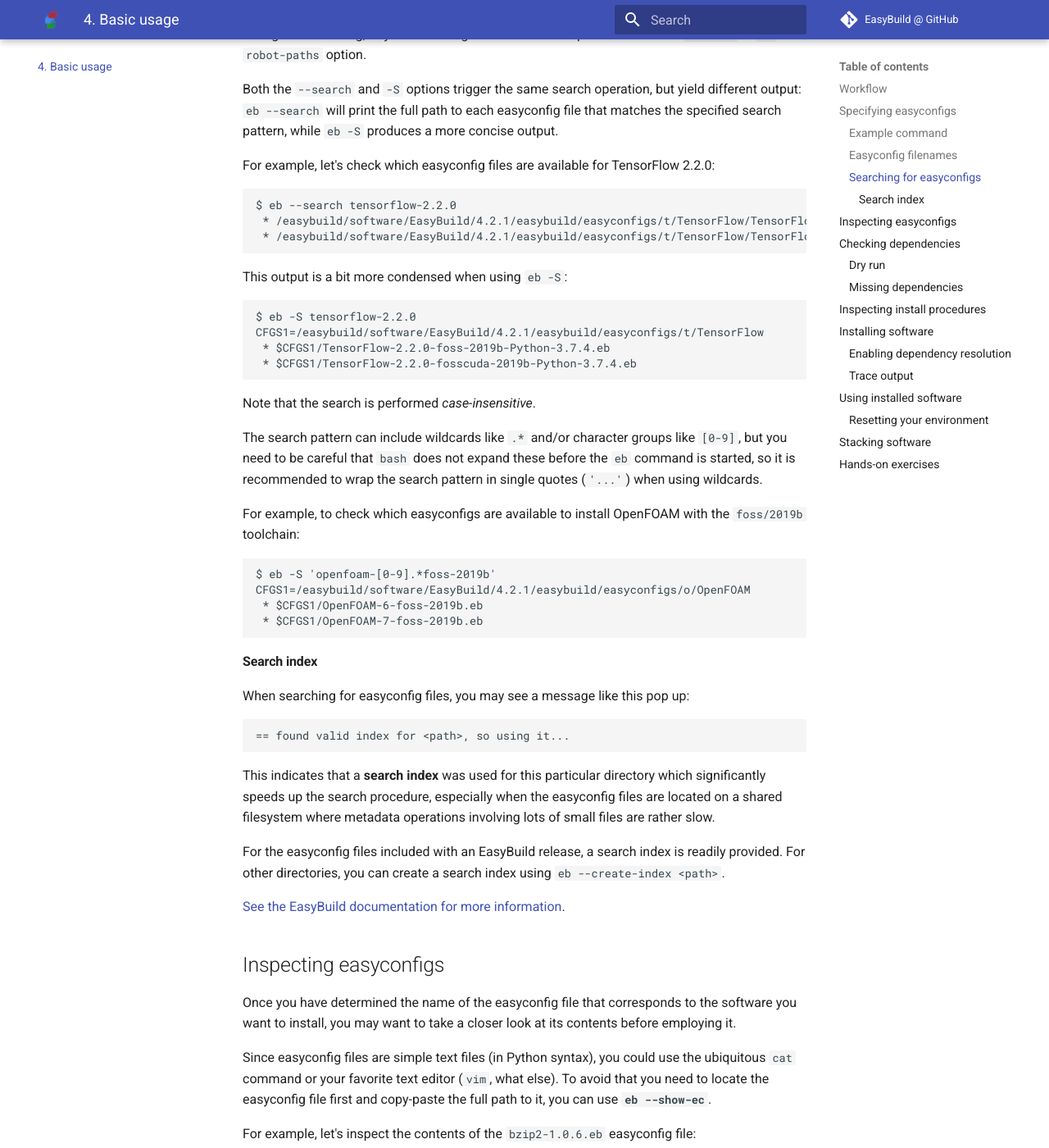
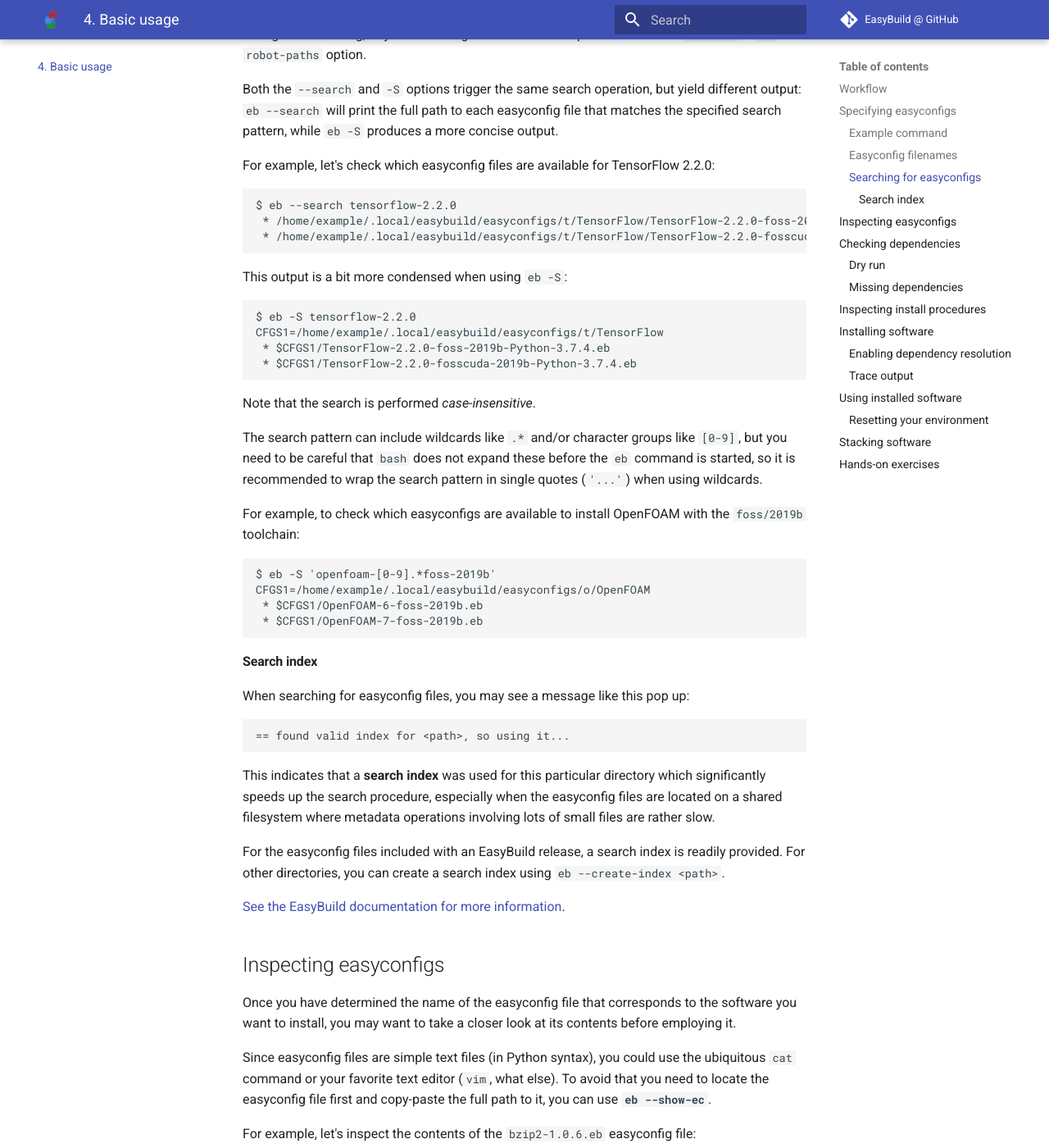
Before and after one commit to easybuilders/easybuild-tutorial, an MkDocs documentation site: the page built from docs/basic_usage/README.md, in a window 1280 px wide and 1400 px high, scrolled down 3151 px. Shown: the whole window at 82% size. Built offline with MkDocs 1.6.1 and Material for MkDocs 9.7.7, drawn with Linux system fonts in a browser that asks for light colours; some of the changed text lies outside the part shown.

Commit message:
minor fix to earlier tutorial parts

````diff
--- a/docs/basic_usage/README.md
+++ b/docs/basic_usage/README.md
@@ -134,15 +134,15 @@ For example, let's check which easyconfig files are available for TensorFlow 2.2
 
 ```shell
 $ eb --search tensorflow-2.2.0
- * /easybuild/software/EasyBuild/4.2.1/easybuild/easyconfigs/t/TensorFlow/TensorFlow-2.2.0-foss-2019b-Python-3.7.4.eb
- * /easybuild/software/EasyBuild/4.2.1/easybuild/easyconfigs/t/TensorFlow/TensorFlow-2.2.0-fosscuda-2019b-Python-3.7.4.eb
+ * /home/example/.local/easybuild/easyconfigs/t/TensorFlow/TensorFlow-2.2.0-foss-2019b-Python-3.7.4.eb
+ * /home/example/.local/easybuild/easyconfigs/t/TensorFlow/TensorFlow-2.2.0-fosscuda-2019b-Python-3.7.4.eb
 ```
 
 This output is a bit more condensed when using `eb -S`:
 
 ```
 $ eb -S tensorflow-2.2.0
-CFGS1=/easybuild/software/EasyBuild/4.2.1/easybuild/easyconfigs/t/TensorFlow
+CFGS1=/home/example/.local/easybuild/easyconfigs/t/TensorFlow
  * $CFGS1/TensorFlow-2.2.0-foss-2019b-Python-3.7.4.eb
  * $CFGS1/TensorFlow-2.2.0-fosscuda-2019b-Python-3.7.4.eb
 ```
@@ -157,7 +157,7 @@ For example, to check which easyconfigs are available to install OpenFOAM with t
 
 ```
 $ eb -S 'openfoam-[0-9].*foss-2019b'
-CFGS1=/easybuild/software/EasyBuild/4.2.1/easybuild/easyconfigs/o/OpenFOAM
+CFGS1=/home/example/.local/easybuild/easyconfigs/o/OpenFOAM
  * $CFGS1/OpenFOAM-6-foss-2019b.eb
  * $CFGS1/OpenFOAM-7-foss-2019b.eb
 ```
@@ -193,7 +193,7 @@ For example, let's inspect the contents of the `bzip2-1.0.6.eb` easyconfig file:
 ```shell
 $ eb --show-ec bzip2-1.0.6.eb
 == temporary log file in case of crash /tmp/eb-jnpzclhl/easybuild-e37cbrj1.log
-== Contents of /easybuild/software/EasyBuild/4.2.1/easybuild/easyconfigs/b/bzip2/bzip2-1.0.6.eb:
+== Contents of /home/example/.local/easybuild/easyconfigs/b/bzip2/bzip2-1.0.6.eb:
 name = 'bzip2'
 version = '1.0.6'
 
@@ -262,9 +262,9 @@ For example, to check which of the dependencies that are required for `SAMtools-
 ```shell
 $ eb SAMtools-1.10-GCC-9.3.0.eb -D
 == temporary log file in case of crash /tmp/eb-x4qofiph/easybuild-ehhi9fb1.log
-== found valid index for /easybuild/software/EasyBuild/4.2.1/easybuild/easyconfigs, so using it...
+== found valid index for /home/example/.local/easybuild/easyconfigs, so using it...
 Dry run: printing build status of easyconfigs and dependencies
-CFGS=/easybuild/software/EasyBuild/4.2.1/easybuild/easyconfigs
+CFGS=/home/example/.local/easybuild/easyconfigs
  ...
  * [x] $CFGS/b/bzip2/bzip2-1.0.8-GCCcore-9.3.0.eb (module: bzip2/1.0.8-GCCcore-9.3.0)
  * [x] $CFGS/x/XZ/XZ-5.2.5-GCCcore-9.3.0.eb (module: XZ/5.2.5-GCCcore-9.3.0)
@@ -402,8 +402,8 @@ So, let's try to install SAMtools version 1.10:
 ```shell
 $ eb SAMtools-1.10-GCC-9.3.0.eb
 == temporary log file in case of crash /tmp/eb-zh7_fyre/easybuild-4q_lo57b.log
-== found valid index for /easybuild/software/EasyBuild/4.2.1/easybuild/easyconfigs, so using it...
-== processing EasyBuild easyconfig /easybuild/software/EasyBuild/4.2.1/easybuild/easyconfigs/s/SAMtools/SAMtools-1.10-GCC-9.3.0.eb
+== found valid index for /home/example/.local/easybuild/easyconfigs, so using it...
+== processing EasyBuild easyconfig /home/example/.local/easybuild/easyconfigs/s/SAMtools/SAMtools-1.10-GCC-9.3.0.eb
 == building and installing SAMtools/1.10-GCC-9.3.0...
 == fetching files...
 == creating build dir, resetting environment...
@@ -451,9 +451,9 @@ $ eb Bowtie2-2.4.1-GCC-9.3.0.eb -M
 $ eb Bowtie2-2.4.1-GCC-9.3.0.eb
 ...
 == preparing...
-== FAILED: Installation ended unsuccessfully (build directory: /dev/shm/example/Bowtie2/2.4.1/GCC-9.3.0): build failed (first 300 chars): Missing modules for dependencies (use --robot?): tbb/2020.1-GCCcore-9.3.0 (took 1 min 57 sec)
+== FAILED: Installation ended unsuccessfully (build directory: /tmp/example/Bowtie2/2.4.1/GCC-9.3.0): build failed (first 300 chars): Missing modules for dependencies (use --robot?): tbb/2020.1-GCCcore-9.3.0 (took 1 min 57 sec)
 == Results of the build can be found in the log file(s) /tmp/eb-x5ik_8b5/easybuild-Bowtie2-2.4.1-20200610.200056.qfgfI.log
-ERROR: Build of /easybuild/software/EasyBuild/4.2.1/easybuild/easyconfigs/b/Bowtie2/Bowtie2-2.4.1-GCC-9.3.0.eb failed (err: 'build failed (first 300 chars): Missing modules for dependencies (use --robot?): tbb/2020.1-GCCcore-9.3.0')
+ERROR: Build of /home/example/.local/easybuild/easyconfigs/b/Bowtie2/Bowtie2-2.4.1-GCC-9.3.0.eb failed (err: 'build failed (first 300 chars): Missing modules for dependencies (use --robot?): tbb/2020.1-GCCcore-9.3.0')
 ```
 
 Oh my, what's this all about?
@@ -581,7 +581,7 @@ sourcepath     (E) = /home/example/easybuild/sources
 So, what's in this directory?
 
 ```shell
-$ ls -l /tmp/example/isc20/easybuild
+$ ls -l $HOME/easybuild
 total 16
 drwxrwxr-x 5 example example 4096 Jun 10 20:11 ebfiles_repo
 drwxrwxr-x 5 example example 4096 Jun 10 20:10 modules
@@ -619,8 +619,8 @@ Now the modules tool should be aware of our brand new installations:
 $ module avail
 
 ------------ /home/example/easybuild/modules/all ------------
-   Bowtie2/2.4.1-GCC-9.3.0    SAMtools/1.10-GCC-9.3.0
-   tbb/2020.1-GCCcore-9.3.0
+   Bowtie2/2.4.1-GCC-9.3.0    tbb/2020.1-GCCcore-9.3.0
+   SAMtools/1.10-GCC-9.3.0
 
 ------------------- /easybuild/modules/all -------------------
     ...
@@ -634,8 +634,7 @@ Let's test this for Bowtie2. In our current environment, the `bowtie2` command i
 
 ```shell
 $ module list
-Currently Loaded Modules:
-  1) EasyBuild/4.2.1
+No modules loaded
 
 $ bowtie2
 bash: bowtie2: command not found
@@ -648,10 +647,12 @@ $ module load Bowtie2/2.4.1-GCC-9.3.0
 
 $ module list
 Currently Loaded Modules:
-  1) EasyBuild/4.2.1                 5) GCC/9.3.0
-  2) GCCcore/9.3.0                   6) tbb/2020.1-GCCcore-9.3.0
-  3) zlib/1.2.11-GCCcore-9.3.0       7) Bowtie2/2.4.1-GCC-9.3.0
-  4) binutils/2.34-GCCcore-9.3.0
+  1) GCCcore/9.3.0
+  2) zlib/1.2.11-GCCcore-9.3.0
+  3) binutils/2.34-GCCcore-9.3.0
+  4) GCC/9.3.0
+  5) tbb/2020.1-GCCcore-9.3.0
+  6) Bowtie2/2.4.1-GCC-9.3.0
 
 $ bowtie2 --version
 /home/example/easybuild/software/Bowtie2/2.4.1-GCC-9.3.0/bin/bowtie2-align-s version 2.4.1
@@ -738,7 +739,7 @@ See if EasyBuild provides any easyconfig files for installing GROMACS version 20
     To check for available easyconfig files, we can use `eb --search` or `eb -S`:
     ```shell
     $ eb -S gromacs-2019.4
-    CFGS1=/easybuild/software/EasyBuild/4.2.1/easybuild/easyconfigs/g/GROMACS
+    CFGS1=/home/example/.local/easybuild/easyconfigs/g/GROMACS
      * $CFGS1/GROMACS-2019.4-foss-2019b.eb
     ```
 
@@ -752,7 +753,7 @@ Check which dependencies are missing to install PETSc version 3.12.4 with the `2
     First, we need to determine the name of the easyconfig file for PETSc version 3.12.4:
     ```shell
     $ eb -S 'PETSc-3.12.4.*foss-2020a'
-    CFGS1=/easybuild/software/EasyBuild/4.2.1/easybuild/easyconfigs/p/PETSc
+    CFGS1=/home/example/.local/easybuild/easyconfigs/p/PETSc
      * $CFGS1/PETSc-3.12.4-foss-2020a-Python-3.8.2.e
     ```
 
@@ -819,7 +820,7 @@ Enable trace output so you can see which parts of the installation take a while.
     First, determine the easyconfig file we can use for this:
     ```shell
     $ eb -S 'h5py.*Python-3.8.2'
-    CFGS1=/easybuild/software/EasyBuild/4.2.1/easybuild/easyconfigs/h/h5py
+    CFGS1=/home/example/.local/easybuild/easyconfigs/h/h5py
     * $CFGS1/h5py-2.10.0-foss-2020a-Python-3.8.2.eb
     ```
 
@@ -851,12 +852,12 @@ Enable trace output so you can see which parts of the installation take a while.
     == building...
       >> running command:
             [started at: 2020-06-10 21:47:32]
-            [working dir: /dev/shm/example/h5py/2.10.0/foss-2020a-Python-3.8.2/h5py-2.10.0]
+            [working dir: /tmp/example/h5py/2.10.0/foss-2020a-Python-3.8.2/h5py-2.10.0]
             [output logged in /tmp/eb-rjjkbqe1/easybuild-run_cmd-d_dkc4iz.log]
             python setup.py configure --mpi --hdf5=$EBROOTHDF5 && /easybuild/software/Python/3.8.2-GCCcore-9.3.0/bin/python setup.py build
       >> command completed: exit 0, ran in 00h01m27s
     ...
-    == COMPLETED: Installation ended successfully (took 1 min 34 sec)
+    == COMPLETED: Installation ended successfully (took 2 min 46 sec)
     ...
     == Build succeeded for 2 out of 2
     ```
````
Also changed, not shown: other parts of docs/basic_usage/README.md (+8 -8 lines), docs/configuration/README.md (+11 -4 lines), docs/troubleshooting/README.md (+1 -1 lines).
